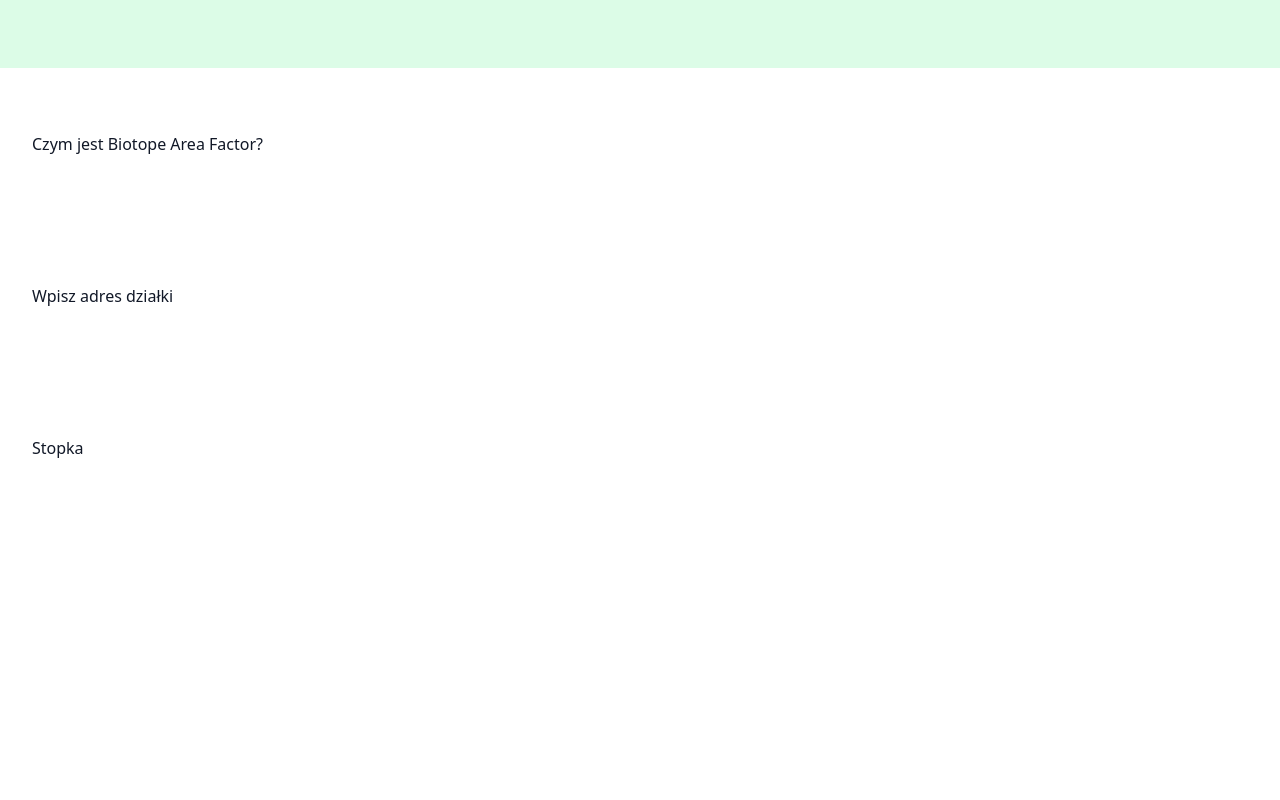
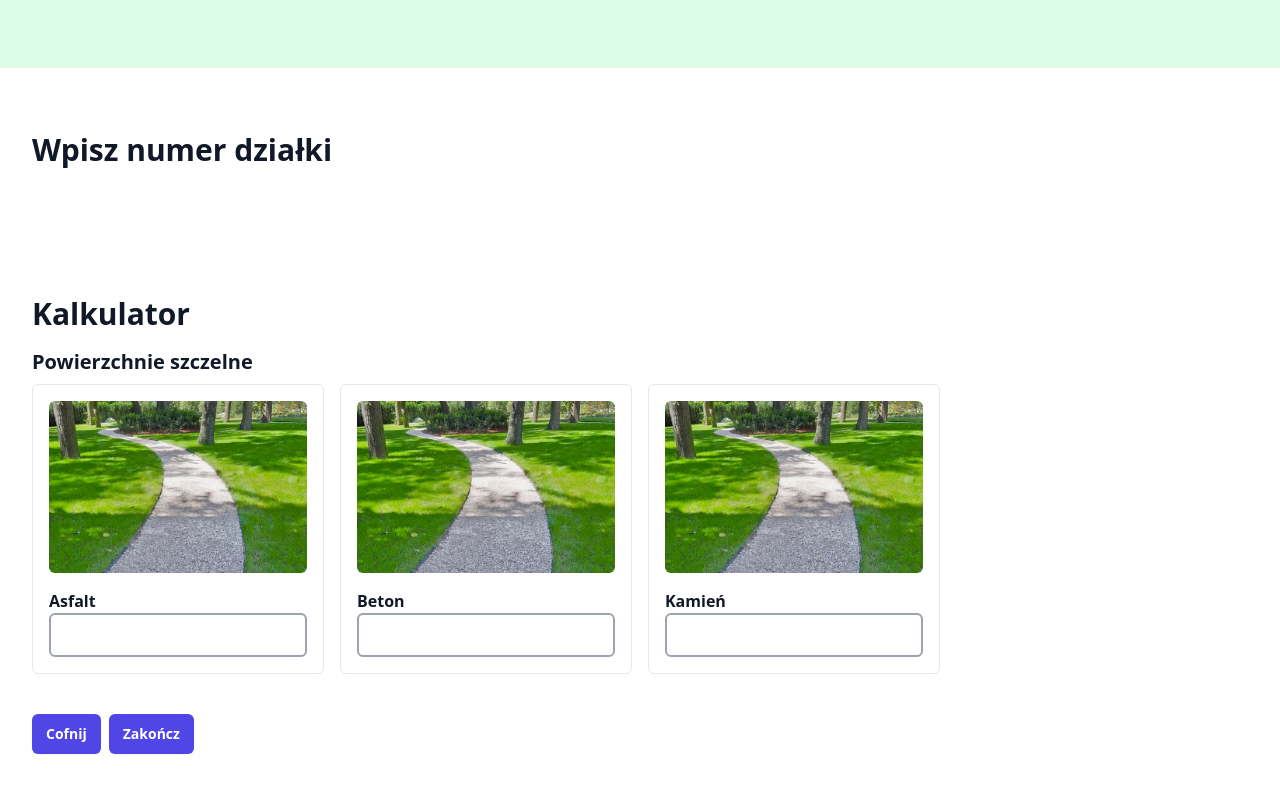
Before and after one commit to xarcnovn/SeaTea, a Next.js app in the folder frontend/: page / in a window 1280 px wide. Shown: the part 380-1180 px from the top of the page. Before the commit the page ends 904 px from the top, so only its background shows below. Built offline with nearby package versions, Linux system fonts and the light colour scheme.

Commit message:
calculator skeleton

```diff
--- a/frontend/package.json
+++ b/frontend/package.json
@@ -16,10 +16,11 @@
     "@typescript-eslint/parser": "5.59.8",
     "autoprefixer": "10.4.14",
     "eslint": "8.42.0",
+    "eslint-config-next": "13.4.5",
     "eslint-config-prettier": "8.8.0",
     "eslint-plugin-react": "7.32.2",
     "eslint-plugin-react-hooks": "4.6.0",
-    "eslint-config-next": "13.4.5",
+    "fullpage.js": "^4.0.20",
     "next": "13.4.5",
     "postcss": "8.4.24",
     "prettier": "2.8.8",
@@ -35,5 +36,8 @@
     "singleQuote": true,
     "arrowParens": "avoid",
     "trailingComma": "none"
+  },
+  "devDependencies": {
+    "@types/fullpage.js": "^2.9.3"
   }
 }
--- a/frontend/src/components/Button.tsx
+++ b/frontend/src/components/Button.tsx
@@ -1,16 +1,33 @@
 import type { ReactNode } from 'react'
+import { classNames } from '@/helpers/classNames'
 
 type ButtonProps = {
   children: ReactNode
+  variant?: 'primary' | 'secondary' | 'delete'
+  type?: 'button' | 'submit' | 'reset'
+  onClick?: () => void
 }
 
-export const Button = ({ children }: ButtonProps) => {
+const buttonVariants = {
+  primary: 'bg-indigo-600 hover:bg-indigo-500 focus-visible:outline-indigo-600',
+  secondary: 'bg-gray-200 hover:bg-gray-300 focus-visible:outline-gray-600',
+  delete: 'bg-red-600 hover:bg-red-500 focus-visible:outline-red-600'
+}
+
+export const Button = ({
+  children,
+  type = 'button',
+  variant = 'primary',
+  onClick
+}: ButtonProps) => {
   return (
     <button
-      type="button"
-      className="rounded-md bg-indigo-600 px-3.5 py-2.5 text-sm font-semibold
-      text-white shadow-sm hover:bg-indigo-500 focus-visible:outline
-      focus-visible:outline-2 focus-visible:outline-offset-2 focus-visible:outline-indigo-600"
+      type={type}
+      className={classNames(
+        'rounded-md px-3.5 py-2.5 text-sm font-semibold text-white shadow-sm focus-visible:outline focus-visible:outline-2 focus-visible:outline-offset-2',
+        buttonVariants[variant]
+      )}
+      onClick={onClick}
     >
       {children}
     </button>
--- /dev/null
+++ b/frontend/src/components/calculator/Calculator.tsx
@@ -0,0 +1,100 @@
+import { useState } from 'react'
+import { Button } from '@/components/Button'
+
+const calculatorFields = [
+  {
+    category: 'Powierzchnie szczelne',
+    fields: [
+      { label: 'Asfalt', field: 'asphalt' },
+      { label: 'Beton', field: 'concrete' },
+      { label: 'Kamień', field: 'stone' }
+    ]
+  },
+  {
+    category: 'Powierzchnie półszczelne',
+    fields: [
+      { label: 'Gravel', field: 'gravel' },
+      { label: 'Płyta ażurowa betonowa', field: 'concreteOpenworkSlab' },
+      { label: 'Kruszywa łączone żywicą', field: 'resinCombinedAggregate' },
+      { label: 'Inne materiały sypkie', field: 'otherBulkMaterials' }
+    ]
+  },
+  {
+    category: 'Powierzchnie perforowane',
+    fields: [
+      {
+        label: 'Nawierzchnia mineralno-żywiczna',
+        field: 'mineralResinPaving'
+      },
+      {
+        label: 'Kostka brukowa z przestrzeniami dylatacyjnymi',
+        field: 'thistlePavingWithExpansionSpaces'
+      }
+    ]
+  },
+  {
+    category: 'Powierzchnie przepuszczalne',
+    fields: [{ label: 'Geokrata (geosiatka komórkowa)', field: 'geogrid' }]
+  },
+  {
+    category: 'Pozostałe',
+    fields: [
+      { label: 'Zabudowa', field: 'development' },
+      { label: 'Drzewo (pow. odkryta pod koroną, m2)', field: 'tree' },
+      { label: 'Krzew (pow. odkryta pod krzewem, m2)', field: 'shrub' },
+      { label: 'Łąka kwietna', field: 'flower meadow' },
+      { label: 'Trawa (murawa)', field: 'grass' },
+      { label: 'Dachy zielone', field: 'greenRoofs' },
+      { label: 'Ściany zielone', field: 'greenWalls' },
+      { label: 'Rośliny pnące (na 1m2 powierzchni)', field: 'climbingPlants' },
+      { label: 'Ogród deszczowy (na 1m2)', field: 'rainGarden' }
+    ]
+  }
+] as const
+
+export const Calculator = () => {
+  const [visibleStepIndex, setVisibleStepIndex] = useState(0)
+
+  function calculateBaf() {}
+
+  function nextStep() {
+    if (visibleStepIndex === calculatorFields.length - 1) return
+    setVisibleStepIndex(prev => prev + 1)
+  }
+
+  function previousStep() {
+    if (visibleStepIndex === 0) return
+    setVisibleStepIndex(prev => prev - 1)
+  }
+
+  return (
+    <div>
+      <h3 className="text-xl font-bold mb-2">
+        {calculatorFields[visibleStepIndex].category}
+      </h3>
+      <div className="grid grid-cols-4 gap-4">
+        {calculatorFields[visibleStepIndex].fields.map(({ field, label }) => (
+          <div className="border border-gray-200 rounded-md p-4 flex flex-col">
+            <img src="img.png" className="mb-4 rounded-md" />
+            <label className="mt-auto">
+              <span className="block font-semibold">{label}</span>
+              <input
+                className="block w-full py-2 px-2 border-2 border-gray-400 rounded-md"
+                min={0}
+                type="number"
+              />
+            </label>
+          </div>
+        ))}
+      </div>
+      <div className="flex gap-2 mt-10">
+        <Button onClick={previousStep}>Cofnij</Button>
+        {visibleStepIndex === calculatorFields.length - 1 ? (
+          <Button onClick={nextStep}>Dalej</Button>
+        ) : (
+          <Button onClick={nextStep}>Zakończ</Button>
+        )}
+      </div>
+    </div>
+  )
+}
--- /dev/null
+++ b/frontend/src/helpers/classNames.ts
@@ -0,0 +1,3 @@
+export function classNames(...classes: string[]): string {
+  return classes.filter(Boolean).join(' ')
+}
--- a/frontend/src/pages/index.tsx
+++ b/frontend/src/pages/index.tsx
@@ -1,6 +1,7 @@
 import { Button } from '@/components/Button'
 import { Container } from '@/components/Container'
 import { AccessibilityBar } from '@/components/AccessibilityBar'
+import { Calculator } from '@/components/calculator/Calculator'
 
 export default function HomePage() {
   return (
@@ -18,10 +19,20 @@ export default function HomePage() {
         </Container>
       </section>
       <section className="py-16 px-8">
-        <Container>Czym jest Biotope Area Factor?</Container>
+        <Container>
+          <h2 className="text-3xl font-bold">Wpisz numer działki</h2>
+        </Container>
       </section>
       <section className="py-16 px-8">
-        <Container>Wpisz adres działki</Container>
+        <Container>
+          <h2 className="text-3xl font-bold mb-4">Kalkulator</h2>
+          <Calculator />
+        </Container>
+      </section>
+      <section className="py-16 px-8">
+        <Container>
+          <h2 className="text-3xl font-bold">Zainspiruj się</h2>
+        </Container>
       </section>
       <footer className="py-16 px-8">
         <Container>Stopka</Container>
```
Also changed, not shown: frontend/public/img.png (added), 1 other file (tests, documents, lock files or other folders).
